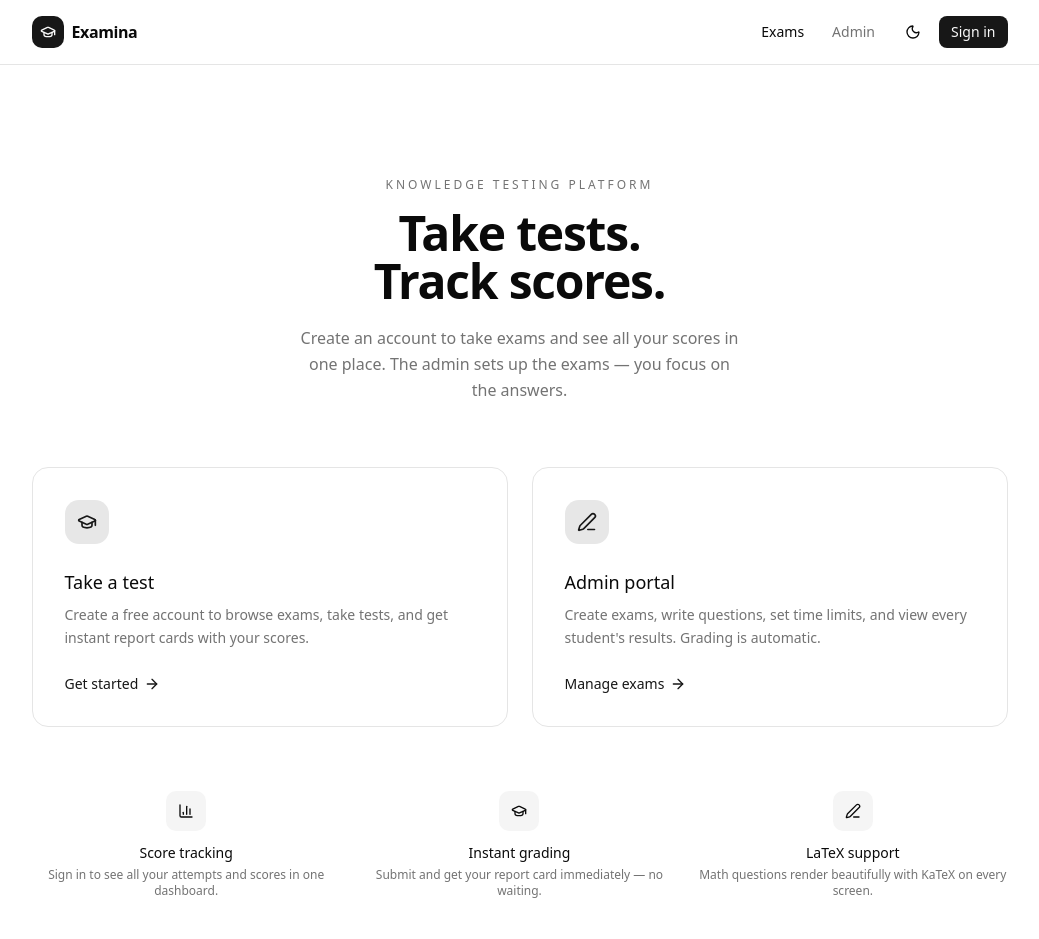
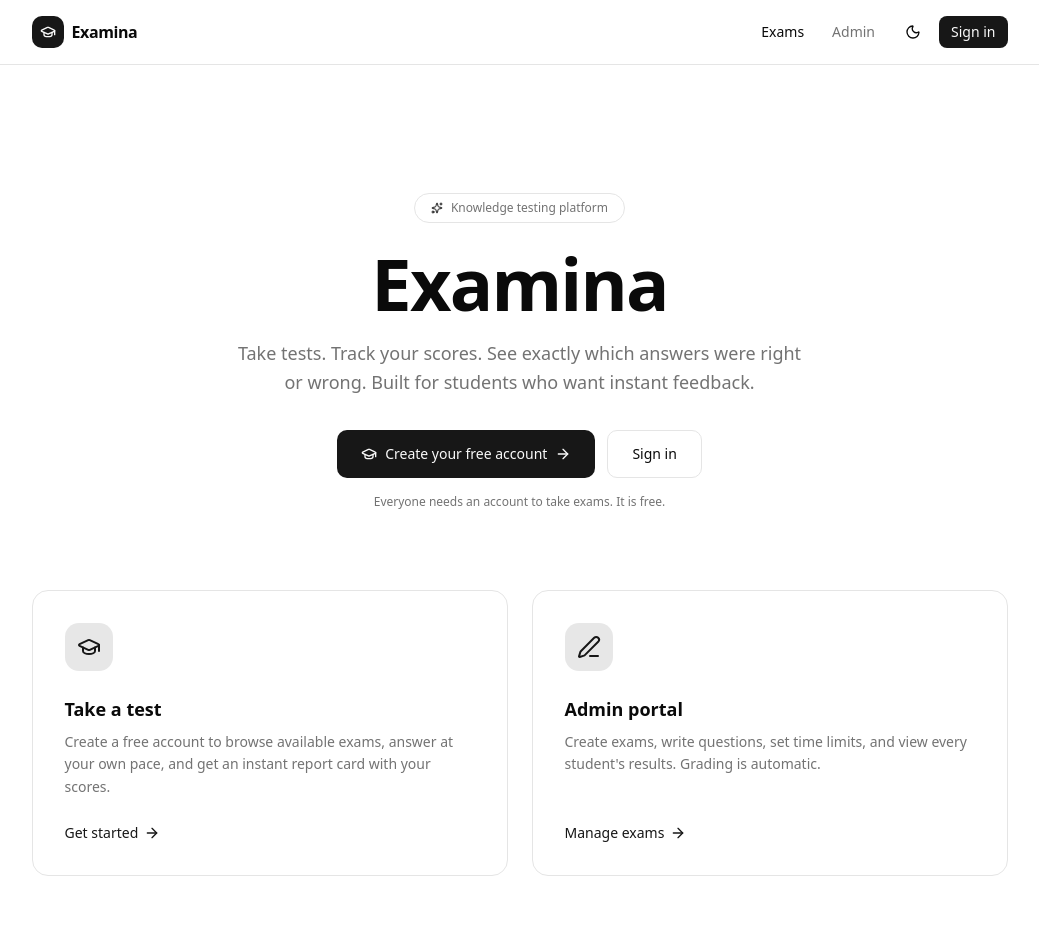
Before and after one commit to ImanuelRava/Examina, a Next.js app: page / in a window 1280 px wide. Shown: the top 939 px of the page, without its empty margins (113-1152 px from the left). Built offline with nearby package versions, Linux system fonts and the light colour scheme.

Commit message:
modified:   src/components/exam/landing.tsx modified:   src/components/exam/pdf.ts modified:   src/components/exam/student-list.tsx

```diff
--- a/src/components/exam/landing.tsx
+++ b/src/components/exam/landing.tsx
@@ -2,7 +2,16 @@
 
 import { useEffect, useState } from 'react'
 import Link from 'next/link'
-import { GraduationCap, PenLine, ArrowRight, BarChart3, LayoutDashboard } from 'lucide-react'
+import {
+  GraduationCap,
+  PenLine,
+  ArrowRight,
+  BarChart3,
+  LayoutDashboard,
+  Sparkles,
+  Zap,
+  Award,
+} from 'lucide-react'
 
 interface StudentInfo {
   id: string
@@ -33,31 +42,69 @@ export function Landing() {
   }, [])
 
   return (
-    <div className="flex flex-col items-center py-8 sm:py-16">
-      <p className="text-xs font-medium uppercase tracking-[0.25em] text-muted-foreground">
-        Knowledge testing platform
-      </p>
-      <h1 className="mt-4 text-center text-4xl font-semibold tracking-tight sm:text-5xl">
-        Take tests.
-        <br />
-        Track scores.
-      </h1>
-      <p className="mt-5 max-w-md text-center text-base leading-relaxed text-muted-foreground">
-        Create an account to take exams and see all your scores in one place.
-        The admin sets up the exams — you focus on the answers.
-      </p>
+    <div className="flex flex-col items-center">
+      {/* Hero section */}
+      <section className="w-full py-12 text-center sm:py-20">
+        <div className="mx-auto inline-flex items-center gap-2 rounded-full border border-border bg-card px-4 py-1.5 text-xs font-medium text-muted-foreground">
+          <Sparkles className="h-3 w-3 text-primary" aria-hidden="true" />
+          Knowledge testing platform
+        </div>
 
-      <div className="mt-12 grid w-full gap-4 sm:mt-16 sm:grid-cols-2 sm:gap-6">
-        {/* Student portal — adaptive CTA */}
+        <h1 className="mt-6 text-5xl font-bold tracking-tight sm:text-7xl">
+          <span className="text-foreground">Examina</span>
+        </h1>
+
+        <p className="mx-auto mt-5 max-w-xl text-base leading-relaxed text-muted-foreground sm:text-lg">
+          Take tests. Track your scores. See exactly which answers were right or wrong.
+          Built for students who want instant feedback.
+        </p>
+
+        <div className="mt-8 flex flex-col items-center justify-center gap-3 sm:flex-row">
+          {checked && student ? (
+            <Link
+              href="/dashboard"
+              className="inline-flex h-12 items-center justify-center gap-2 rounded-lg bg-primary px-6 text-sm font-medium text-primary-foreground transition-colors hover:bg-primary/90"
+            >
+              <LayoutDashboard className="h-4 w-4" aria-hidden="true" />
+              Go to your dashboard
+              <ArrowRight className="h-4 w-4" aria-hidden="true" />
+            </Link>
+          ) : (
+            <>
+              <Link
+                href={checked ? '/register' : '#'}
+                className="inline-flex h-12 items-center justify-center gap-2 rounded-lg bg-primary px-6 text-sm font-medium text-primary-foreground transition-colors hover:bg-primary/90"
+              >
+                <GraduationCap className="h-4 w-4" aria-hidden="true" />
+                {checked ? 'Create your free account' : 'Loading…'}
+                <ArrowRight className="h-4 w-4" aria-hidden="true" />
+              </Link>
+              <Link
+                href={checked ? '/login' : '#'}
+                className="inline-flex h-12 items-center justify-center gap-2 rounded-lg border border-border bg-card px-6 text-sm font-medium transition-colors hover:bg-accent"
+              >
+                Sign in
+              </Link>
+            </>
+          )}
+        </div>
+
+        <p className="mt-4 text-xs text-muted-foreground">
+          Everyone needs an account to take exams. It is free.
+        </p>
+      </section>
+
+      {/* Two portal cards */}
+      <section className="grid w-full gap-4 sm:grid-cols-2 sm:gap-6">
         {checked && student ? (
           <Link
             href="/dashboard"
-            className="group flex flex-col rounded-2xl border border-border bg-card p-7 text-left transition-all hover:border-primary/50 hover:shadow-sm focus-visible:outline-none focus-visible:ring-2 focus-visible:ring-ring focus-visible:ring-offset-2 sm:p-8"
+            className="group flex flex-col rounded-2xl border border-border bg-card p-7 text-left transition-all hover:border-primary/50 hover:shadow-md focus-visible:outline-none focus-visible:ring-2 focus-visible:ring-ring focus-visible:ring-offset-2 sm:p-8"
           >
-            <span className="flex h-11 w-11 items-center justify-center rounded-xl bg-primary/10 text-primary">
-              <LayoutDashboard className="h-5 w-5" aria-hidden="true" />
+            <span className="flex h-12 w-12 items-center justify-center rounded-xl bg-primary/10 text-primary">
+              <LayoutDashboard className="h-6 w-6" aria-hidden="true" />
             </span>
-            <span className="mt-6 text-lg font-medium">Your dashboard</span>
+            <span className="mt-6 text-lg font-semibold">Your dashboard</span>
             <span className="mt-2 flex-1 text-sm leading-relaxed text-muted-foreground">
               Welcome back, {student.name.split(' ')[0]}. See your past attempts,
               scores, and retake any exam.
@@ -70,33 +117,31 @@ export function Landing() {
         ) : (
           <Link
             href={checked ? '/register' : '#'}
-            className="group flex flex-col rounded-2xl border border-border bg-card p-7 text-left transition-all hover:border-primary/50 hover:shadow-sm focus-visible:outline-none focus-visible:ring-2 focus-visible:ring-ring focus-visible:ring-offset-2 sm:p-8"
+            className="group flex flex-col rounded-2xl border border-border bg-card p-7 text-left transition-all hover:border-primary/50 hover:shadow-md focus-visible:outline-none focus-visible:ring-2 focus-visible:ring-ring focus-visible:ring-offset-2 sm:p-8"
           >
-            <span className="flex h-11 w-11 items-center justify-center rounded-xl bg-primary/10 text-primary">
-              <GraduationCap className="h-5 w-5" aria-hidden="true" />
+            <span className="flex h-12 w-12 items-center justify-center rounded-xl bg-primary/10 text-primary">
+              <GraduationCap className="h-6 w-6" aria-hidden="true" />
             </span>
-            <span className="mt-6 text-lg font-medium">Take a test</span>
+            <span className="mt-6 text-lg font-semibold">Take a test</span>
             <span className="mt-2 flex-1 text-sm leading-relaxed text-muted-foreground">
-              {checked
-                ? 'Create a free account to browse exams, take tests, and get instant report cards with your scores.'
-                : 'Create a free account to take exams and track your scores.'}
+              Create a free account to browse available exams, answer at your own pace,
+              and get an instant report card with your scores.
             </span>
             <span className="mt-6 inline-flex items-center gap-1.5 text-sm font-medium text-primary">
-              {checked ? 'Get started' : 'Loading…'}
+              Get started
               <ArrowRight className="h-4 w-4 transition-transform group-hover:translate-x-0.5" aria-hidden="true" />
             </span>
           </Link>
         )}
 
-        {/* Admin console */}
         <Link
           href="/admin"
-          className="group flex flex-col rounded-2xl border border-border bg-card p-7 text-left transition-all hover:border-primary/50 hover:shadow-sm focus-visible:outline-none focus-visible:ring-2 focus-visible:ring-ring focus-visible:ring-offset-2 sm:p-8"
+          className="group flex flex-col rounded-2xl border border-border bg-card p-7 text-left transition-all hover:border-primary/50 hover:shadow-md focus-visible:outline-none focus-visible:ring-2 focus-visible:ring-ring focus-visible:ring-offset-2 sm:p-8"
         >
-          <span className="flex h-11 w-11 items-center justify-center rounded-xl bg-primary/10 text-primary">
-            <PenLine className="h-5 w-5" aria-hidden="true" />
+          <span className="flex h-12 w-12 items-center justify-center rounded-xl bg-primary/10 text-primary">
+            <PenLine className="h-6 w-6" aria-hidden="true" />
           </span>
-          <span className="mt-6 text-lg font-medium">Admin portal</span>
+          <span className="mt-6 text-lg font-semibold">Admin portal</span>
           <span className="mt-2 flex-1 text-sm leading-relaxed text-muted-foreground">
             Create exams, write questions, set time limits, and view every
             student&apos;s results. Grading is automatic.
@@ -106,43 +151,63 @@ export function Landing() {
             <ArrowRight className="h-4 w-4 transition-transform group-hover:translate-x-0.5" aria-hidden="true" />
           </span>
         </Link>
-      </div>
+      </section>
 
       {/* Feature row */}
-      <div className="mt-16 grid w-full gap-6 sm:grid-cols-3">
-        <div className="text-center">
-          <div className="mx-auto flex h-10 w-10 items-center justify-center rounded-lg bg-muted text-foreground">
-            <BarChart3 className="h-4 w-4" aria-hidden="true" />
+      <section className="mt-16 grid w-full gap-6 sm:grid-cols-3">
+        <div className="rounded-xl border border-border bg-card p-6 text-center">
+          <div className="mx-auto flex h-11 w-11 items-center justify-center rounded-lg bg-primary/10 text-primary">
+            <BarChart3 className="h-5 w-5" aria-hidden="true" />
           </div>
-          <h3 className="mt-3 text-sm font-medium">Score tracking</h3>
-          <p className="mt-1 text-xs text-muted-foreground">
+          <h3 className="mt-4 text-sm font-semibold">Score tracking</h3>
+          <p className="mt-1.5 text-xs leading-relaxed text-muted-foreground">
             Sign in to see all your attempts and scores in one dashboard.
           </p>
         </div>
-        <div className="text-center">
-          <div className="mx-auto flex h-10 w-10 items-center justify-center rounded-lg bg-muted text-foreground">
-            <GraduationCap className="h-4 w-4" aria-hidden="true" />
+        <div className="rounded-xl border border-border bg-card p-6 text-center">
+          <div className="mx-auto flex h-11 w-11 items-center justify-center rounded-lg bg-primary/10 text-primary">
+            <Zap className="h-5 w-5" aria-hidden="true" />
           </div>
-          <h3 className="mt-3 text-sm font-medium">Instant grading</h3>
-          <p className="mt-1 text-xs text-muted-foreground">
-            Submit and get your report card immediately — no waiting.
+          <h3 className="mt-4 text-sm font-semibold">Instant grading</h3>
+          <p className="mt-1.5 text-xs leading-relaxed text-muted-foreground">
+            Submit and get your report card immediately. No waiting required.
           </p>
         </div>
-        <div className="text-center">
-          <div className="mx-auto flex h-10 w-10 items-center justify-center rounded-lg bg-muted text-foreground">
-            <PenLine className="h-4 w-4" aria-hidden="true" />
+        <div className="rounded-xl border border-border bg-card p-6 text-center">
+          <div className="mx-auto flex h-11 w-11 items-center justify-center rounded-lg bg-primary/10 text-primary">
+            <Award className="h-5 w-5" aria-hidden="true" />
           </div>
-          <h3 className="mt-3 text-sm font-medium">LaTeX support</h3>
-          <p className="mt-1 text-xs text-muted-foreground">
+          <h3 className="mt-4 text-sm font-semibold">LaTeX support</h3>
+          <p className="mt-1.5 text-xs leading-relaxed text-muted-foreground">
             Math questions render beautifully with KaTeX on every screen.
           </p>
         </div>
-      </div>
+      </section>
+
+      {/* Credit highlight */}
+      <section className="mt-16 w-full">
+        <div className="rounded-2xl border border-primary/30 bg-gradient-to-br from-primary/5 via-card to-card p-8 text-center">
+          <p className="text-xs font-medium uppercase tracking-[0.25em] text-muted-foreground">
+            Built by
+          </p>
+          <h2 className="mt-3 text-3xl font-bold tracking-tight text-foreground sm:text-4xl">
+            Imanuel Rava
+          </h2>
+          <p className="mx-auto mt-3 max-w-md text-sm leading-relaxed text-muted-foreground">
+            This website was generated and engineered by Imanuel Rava.
+            Every line of code, from the exam engine to the report card PDF,
+            was crafted with care for students and educators.
+          </p>
+          <div className="mt-5 inline-flex items-center gap-2 rounded-full border border-border bg-background px-4 py-1.5 text-xs font-medium text-foreground">
+            <Sparkles className="h-3 w-3 text-primary" aria-hidden="true" />
+            Crafted with care by Imanuel Rava
+          </div>
+        </div>
+      </section>
     </div>
   )
 }
 
-// Inline the api helper to avoid a circular import dance with the 'use client' directive
 async function api<T>(url: string, init?: RequestInit): Promise<T> {
   const res = await fetch(url, {
     cache: 'no-store',
--- a/src/components/exam/pdf.ts
+++ b/src/components/exam/pdf.ts
@@ -190,11 +190,11 @@ export async function downloadReportPdf(report: AttemptReport): Promise<void> {
     doc.setTextColor(...color)
     doc.text(result, pillX + pillW / 2, pillY + 12, { align: 'center' })
 
-    // Your answer letter (or "—")
+    // Your answer letter (or "blank")
     doc.setFont('helvetica', 'normal')
     doc.setFontSize(10)
     doc.setTextColor(...(q.isCorrect ? GREEN : q.selected ? RED : MUTED))
-    const ansText = q.selected || '—'
+    const ansText = q.selected || 'blank'
     doc.text(ansText, M + colW.num + colW.result + 12, y + 18)
 
     y += rowH
--- a/src/components/exam/student-list.tsx
+++ b/src/components/exam/student-list.tsx
@@ -108,7 +108,7 @@ export function StudentExamList() {
         <FileText className="mx-auto h-8 w-8 text-muted-foreground/50" aria-hidden="true" />
         <p className="mt-4 text-sm font-medium">No tests available yet</p>
         <p className="mt-1 text-sm text-muted-foreground">
-          Check back later — the admin sets up exams in the Admin Portal.
+          Check back later. The admin sets up exams in the Admin Portal.
         </p>
       </div>
     )
```
